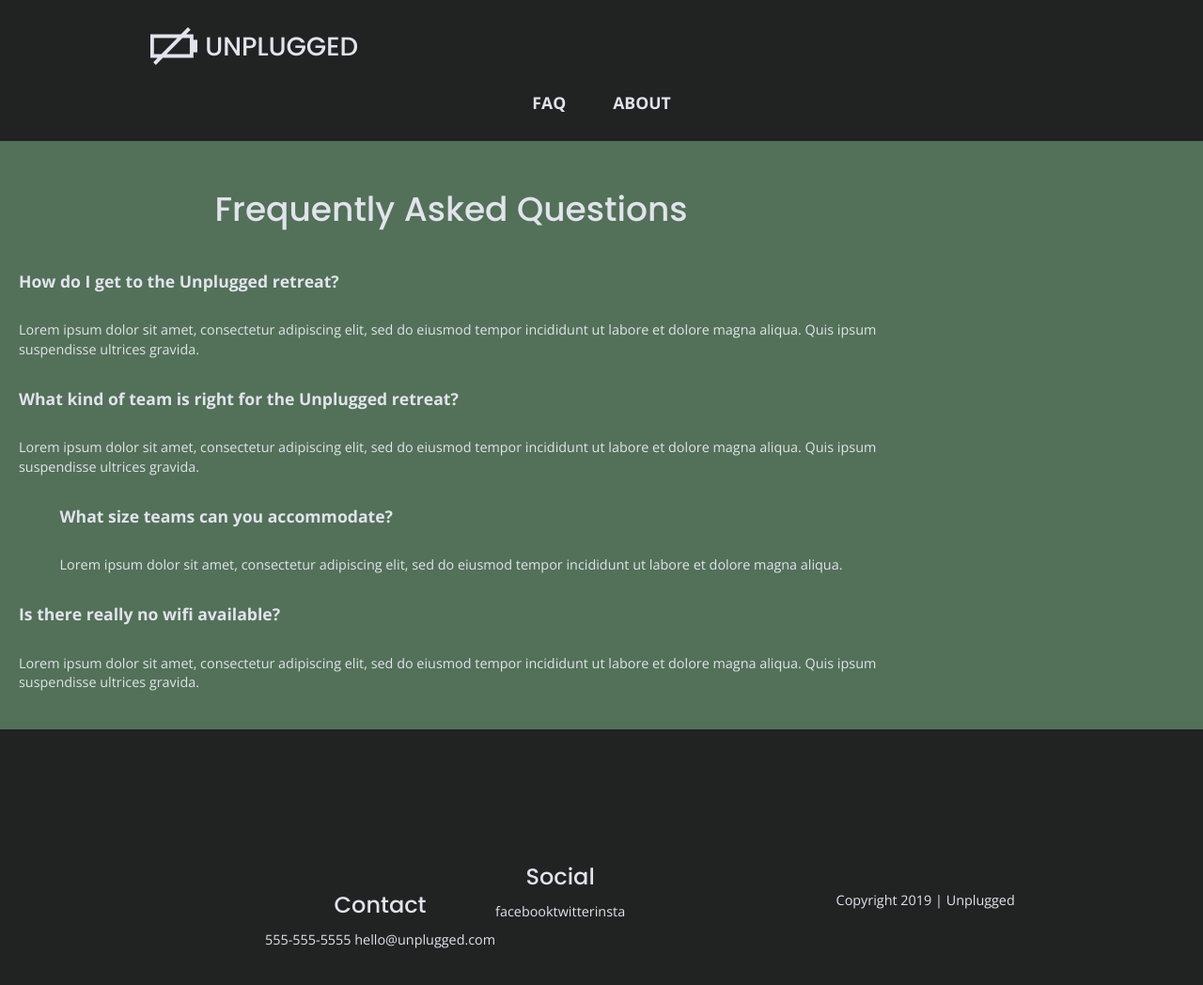
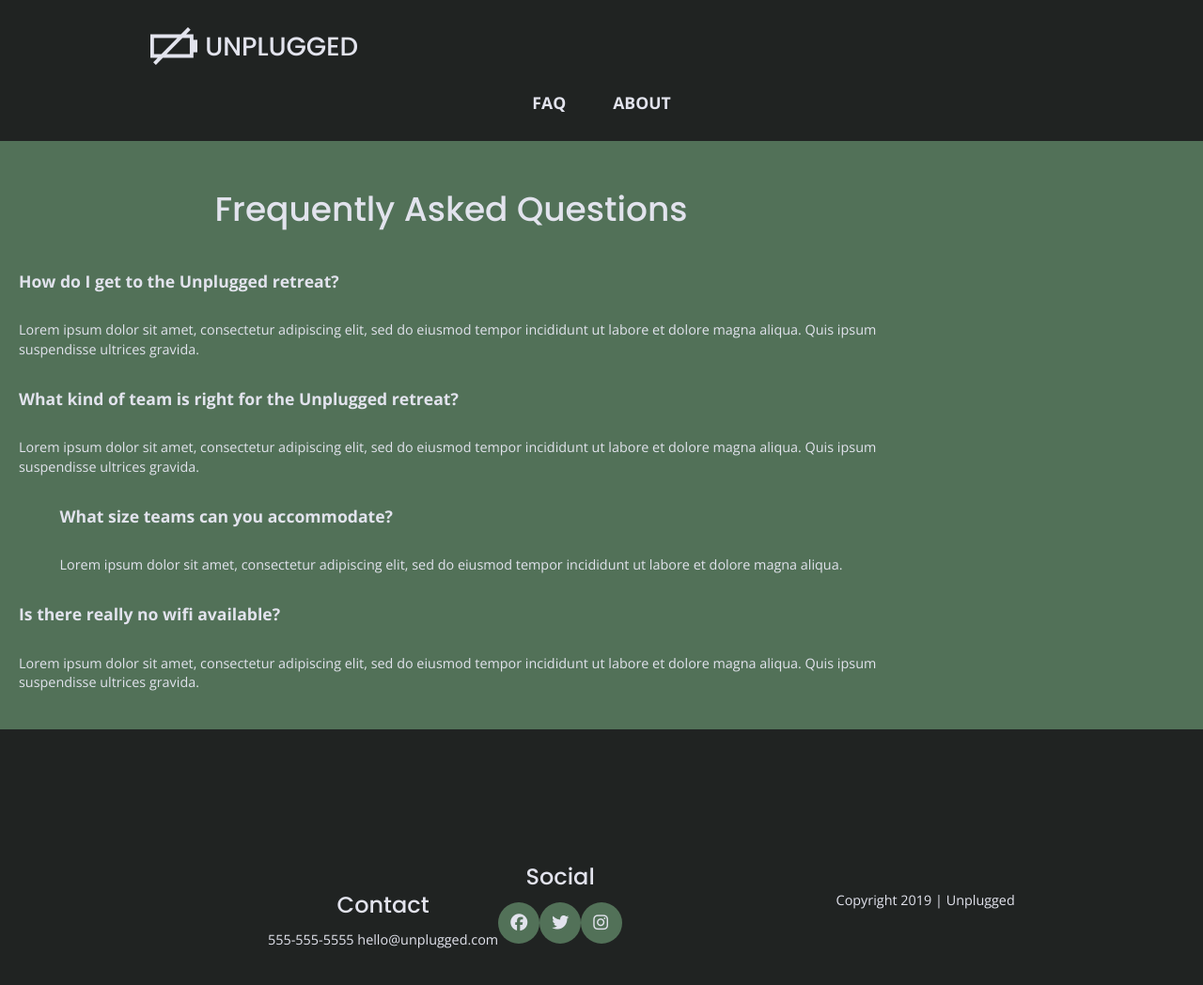
Before and after one commit to stef-pix/unplugged-retreat, a website: page faq/index.html in a window 1280 px wide. Shown: the whole page at 94% size. Drawn offline with nearby package versions, Linux system fonts and the light colour scheme.

Commit message:
footer icons

```diff
--- a/css/main.css
+++ b/css/main.css
@@ -238,7 +238,7 @@ margin:30px 0;
 
 footer .social-icons {
   display: flex;
-  justify-content: center;
+  justify-content: space-between;
   align-items: center;
 
 }
@@ -248,7 +248,18 @@ footer h4{
   margin: 10px 0;
 }
 
+.fontawesome-icon-social {
+  background-color: #527158;
+  width: 44px;
+  height:44px;
+  border-radius: 50%;
 
+}
+
+.social-icons i{
+  font-size: 1.25em;
+  padding: 13px;
+}
  /* -------------------- HOMEPAGE -------------------- */
 
 .hero-area {
--- a/faq/index.html
+++ b/faq/index.html
@@ -116,11 +116,9 @@
 
         <div class="social-icons">
 
-          <p><a href="https://www.facebook.com/yoursite" target="_blank">facebook</a></p>
-
-          <p><a href="https://www.twitter.com/yoursite" target="_blank">twitter</a></p>
-
-          <p><a href="https://www.instagram.com/yoursite" target="_blank">insta</a></p>
+          <p class="fontawesome-icon-social"><a href="http://www.kilwins.com"><i class="fab fa-facebook"></i></a></p>
+          <p class="fontawesome-icon-social"><a href="http://www.sloans.com"><i class="fab fa-twitter"></i></a></p>
+          <p class="fontawesome-icon-social"><a href="http://www.benandjerrys.com"><i class="fab fa-instagram"></i></a></p>
 
         </div>
 
```
Also changed, not shown: about/index.html (+3 -5 lines).
